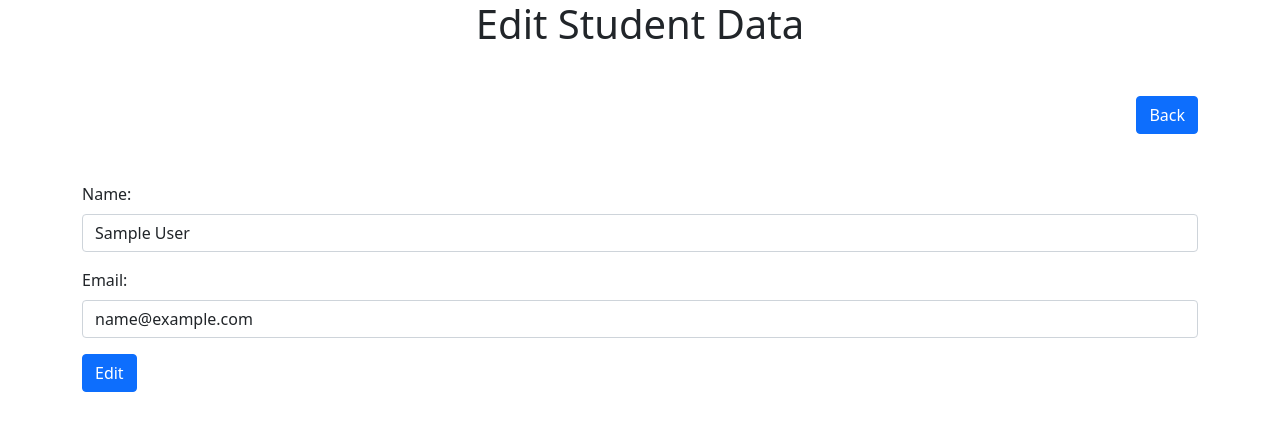
After one commit to TanmoyDhar1077/CRUD_Operations, a PHP site: page /edit.php?id=1 in a window 1280 px wide. The commit adds this page. Shown: the top 431 px of the page. Run offline with PHP 8.4, Linux system fonts and the light colour scheme; tables that the repository leaves empty or names only in its code hold one stand-in row (values such as "Sample post").

Commit message:
Edit Student data complete

```diff
--- /dev/null
+++ b/delete.php
@@ -0,0 +1,3 @@
+<?php
+require_once('database.php');
+?>
--- /dev/null
+++ b/edit.php
@@ -0,0 +1,43 @@
+<?php
+
+
+if(isset($_GET['id'])){
+    $id = $_GET['id'];
+    $sql = "SELECT * FROM students WHERE id = $id";
+    // Include: the database connection
+    require_once('database.php');
+    $result = $conn->query($sql);
+    $editData = $result->fetch_assoc();
+
+
+    include_once('view/edit.view.php');
+
+}else{
+    header('Location: index.php');
+    exit();
+}
+
+if (isset($_POST['submit'])) {
+    $name = $_POST['name'];
+    $email = $_POST['email'];
+
+
+    $sql = "UPDATE students SET name ='$name', email='$email' WHERE id = $id";
+    // Include: the database connection
+    require_once('database.php');
+    $result = $conn->query($sql);
+    if (!$result) {
+        echo "scritp>alert('Data Inserted Failed');</script>";
+    } else {
+        header('Location: index.php');
+    }
+}
+
+
+
+
+
+
+
+
+?>
--- /dev/null
+++ b/view/edit.view.php
@@ -0,0 +1,40 @@
+<!DOCTYPE html>
+<html lang="en">
+
+<head>
+    <meta charset="UTF-8">
+    <meta name="viewport" content="width=device-width, initial-scale=1.0">
+    <title>Add Student Data</title>
+    <link href="https://cdn.jsdelivr.net/npm/bootstrap@5.0.2/dist/css/bootstrap.min.css" rel="stylesheet" integrity="sha384-EVSTQN3/azprG1Anm3QDgpJLIm9Nao0Yz1ztcQTwFspd3yD65VohhpuuCOmLASjC" crossorigin="anonymous">
+</head>
+
+<body>
+    <!-- Create a form for add name, email, status -->
+    <div class="container">
+        <div class="row">
+            <div class="col-12">
+                <h1 class="text-center">Edit Student Data</h1>
+                <div class="d-flex justify-content-end my-5">
+                    <a href="index.php" class="btn btn-primary">Back</a>
+                </div>
+                <form action="" method="POST">
+                    <div class="mb-3">
+                        <label class="form-label">Name:</label>
+                        <input type="text" value="<?= $editData['name']?>" class="form-control" name="name" placeholder="Enter Name" required>
+                    </div>
+                    <div class="mb-3">
+                        <label class="form-label">Email:</label>
+                        <input type="email" value="<?= $editData['email']?>" class="form-control" name="email" placeholder="Enter Email" required>
+                    </div>
+                    <div class="mb-3">
+                        <input type="submit" class="btn btn-primary" name="submit" value="Edit">
+                    </div>
+
+                </form>
+            </div>
+        </div>
+    </div>
+    <script src="https://cdn.jsdelivr.net/npm/bootstrap@5.0.2/dist/js/bootstrap.bundle.min.js" integrity="sha384-MrcW6ZMFYlzcLA8Nl+NtUVF0sA7MsXsP1UyJoMp4YLEuNSfAP+JcXn/tWtIaxVXM" crossorigin="anonymous"></script>
+</body>
+
+</html>
--- a/view/index.view.php
+++ b/view/index.view.php
@@ -4,7 +4,7 @@
 <head>
     <meta charset="UTF-8">
     <meta name="viewport" content="width=device-width, initial-scale=1.0">
-    <title>Database</title>
+    <title>Student Data</title>
     <link href="https://cdn.jsdelivr.net/npm/bootstrap@5.0.2/dist/css/bootstrap.min.css" rel="stylesheet" integrity="sha384-EVSTQN3/azprG1Anm3QDgpJLIm9Nao0Yz1ztcQTwFspd3yD65VohhpuuCOmLASjC" crossorigin="anonymous">
 </head>
 
@@ -40,7 +40,7 @@
                            <td scope="col"><?= $value['updated_at'] ? date('d M, Y h:i:s A', strtotime($value['updated_at'])) :'NULL' ?></td>
                            <td scope="col">
                            <a href="" class="btn btn-success">Active</a>
-                            <a href="" class="btn btn-primary">Edit</a>
+                            <a href="edit.php?id=<?= $value['id']?>" class="btn btn-primary">Edit</a>
                             <a href="" class="btn btn-danger">Delete</a>
                            </td>
                        </tr>
```
